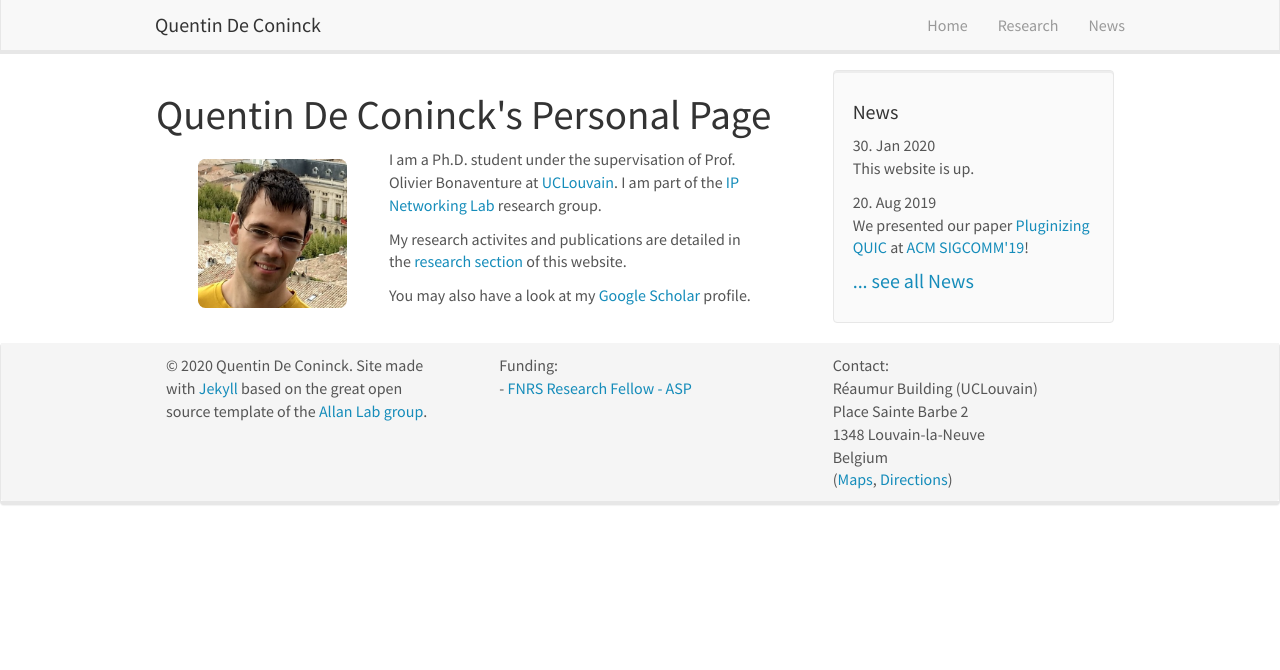
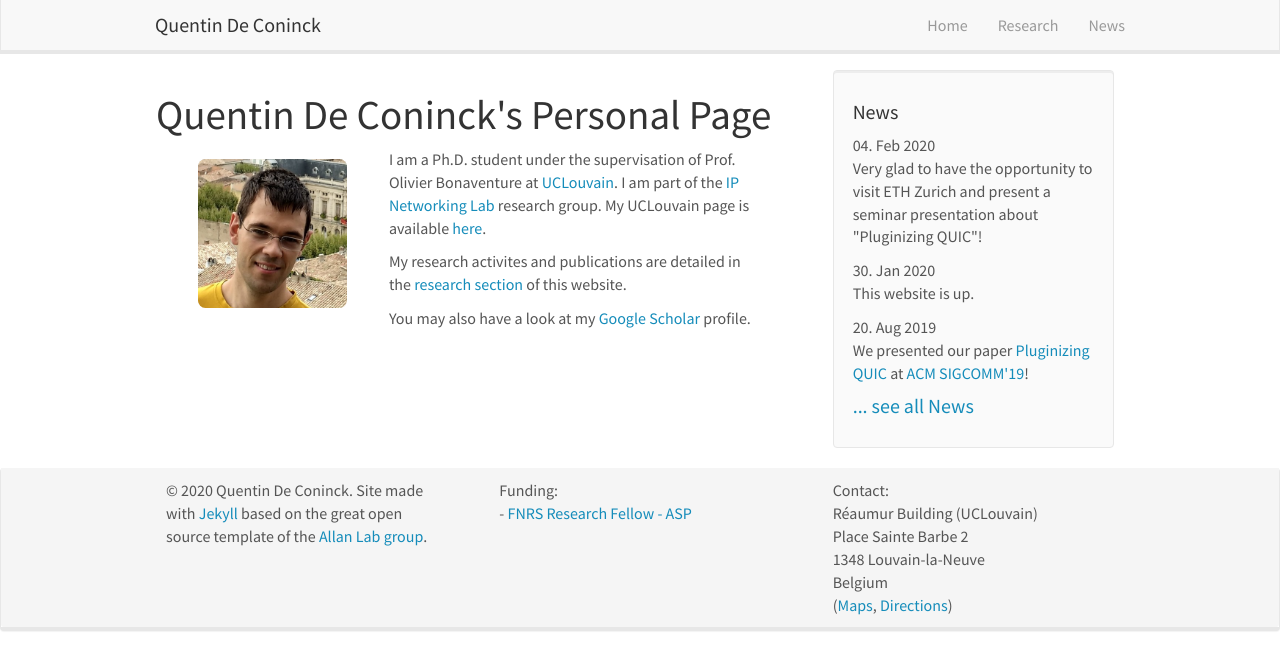
Before and after one commit to qdeconinck/qdeconinck.github.io, a Jekyll site: the page built from _pages/home.md, in a window 1280 px wide. Shown: the top 670 px of the page. Built offline with Jekyll 4.4.1, drawn with Linux system fonts in a browser that asks for light colours; nearby versions of some CDN libraries.

Commit message:
Some small updates

```diff
--- a/_data/news.yml
+++ b/_data/news.yml
@@ -1,3 +1,6 @@
+- date: 04. Feb 2020
+  headline: Very glad to have the opportunity to visit ETH Zurich and present a seminar presentation about "Pluginizing QUIC"!
+
 - date: 30. Jan 2020
   headline: "This website is up."
 
--- a/_pages/home.md
+++ b/_pages/home.md
@@ -14,6 +14,7 @@ permalink: /
 <div class="col-sm-8 clearfix">
 I am a Ph.D. student under the supervisation of Prof. Olivier Bonaventure at [UCLouvain](https://uclouvain.be).
 I am part of the [IP Networking Lab](https://inl.info.ucl.ac.be/) research group.
+My UCLouvain page is available [here](https://uclouvain.be/fr/repertoires/quentin.deconinck).
 
 My research activites and publications are detailed in the [research section]( {% link _pages/research.md %} ) of this website.
 
```
